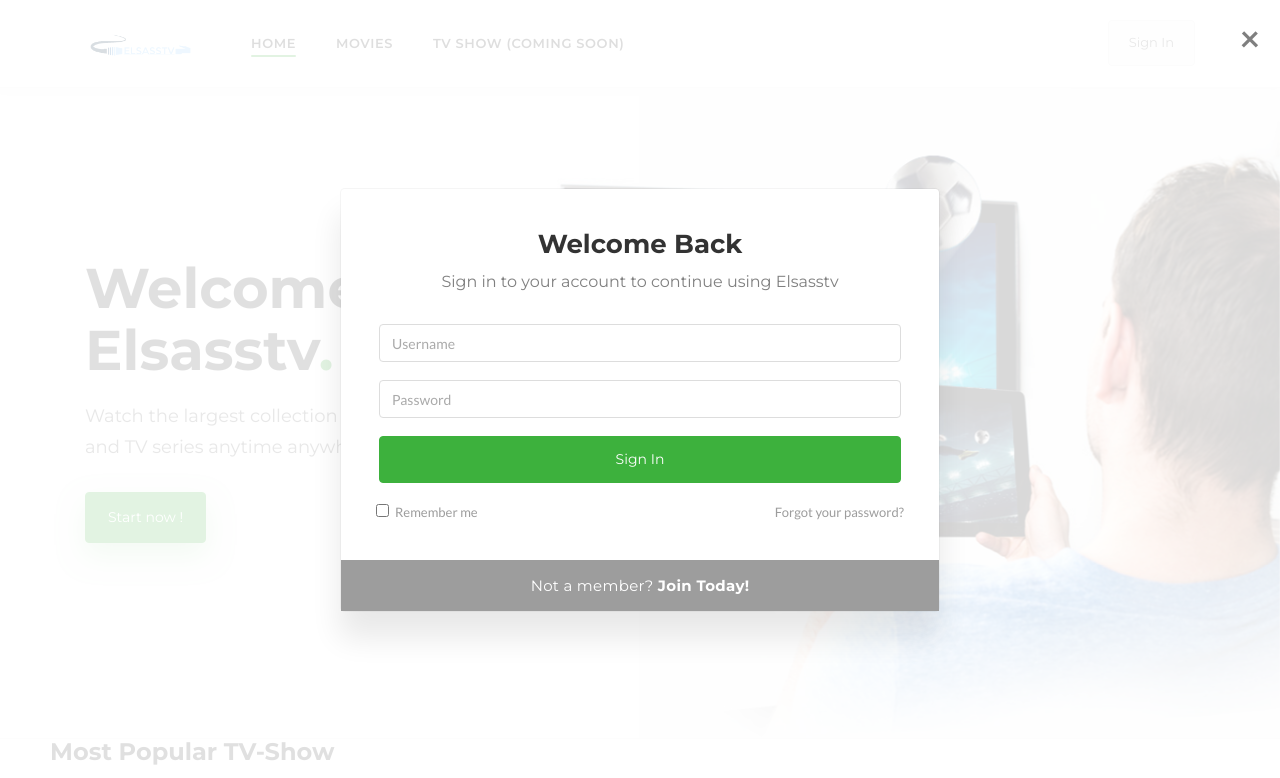
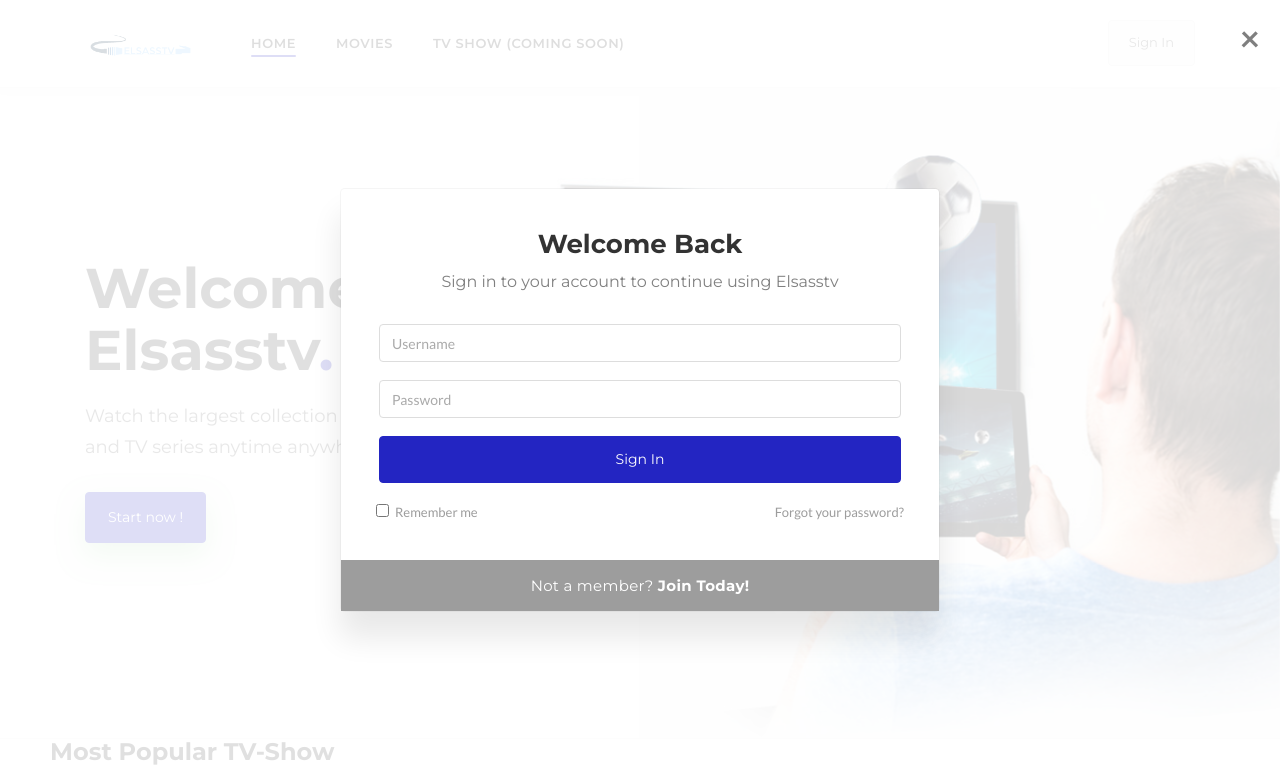
Before and after one commit to jeremyrich/Elsass-TV, a Django app: page / in a window 1280 px wide, after a click on "Sign In". Shown: the top 778 px of the page. Run offline with Django 3.2, Linux system fonts and the light colour scheme; data that the repository does not hold is empty; some libraries are stand-ins or nearby versions.

Commit message:
added some blue

```diff
--- a/Elsasstv/static/css/style.css
+++ b/Elsasstv/static/css/style.css
@@ -71,28 +71,28 @@ button.btn:focus{
     margin-right:8px
 }
 #header-user-notification-list li a:hover,#header-user-profile-menu ul li a:hover,#mobile-navigation-pro li.current-menu-item a,.billing-plan-container h3 .total,.current-plan-account h2,.item-listing-text-skrn h6 a:hover,.item-playlist-text-skrn h5 a:hover,.jumbotron-pro [class*=" icon-"],.jumbotron-pro [class^=icon-],.jumbotron-pro i.fa-check-circle,.payment-method-container h5 sup,.pricing-plans-page-container h2,.progression-studios-slider-more-options ul li a:hover,.progression-studios-slider-more-options ul li:last-child a:hover,.welcome-page-styles h3.welcome-plan-title span,a,h2.registration-final-heading span,ul#profile-watched-stats span,ul#sidebar-reviews-pro li .spoiler-review,ul.checkmark-list-pro li:before,ul.page-numbers li a.next:hover,ul.page-numbers li a.previous:hover,ul.registration-genres-choice li i.fa-check-circle,ul.registration-invite-friends-list li i.fa-check-circle,ul.welcome-features li:before{
-    color:#3db13d
+    color:#2325c2
 }
 .flexslider.progression-studios-dashboard-slider h2 a:hover,a:hover{
     color:#9d9d9d;
     text-decoration:none
 }
 #search-mobile-nav-pro input:focus,.form-group input:focus,.form-group textarea:focus,.jumbotron-pro.jumbotron-selected,.registration-billing-form .jumbotron-pro:hover,select.custom-select:focus,ul#registration-steps-pro li.current-menu-item,ul#registration-steps-pro li:hover,ul.dashboard-genres-pro li.active,ul.registration-genres-choice li.active,ul.registration-genres-choice li:hover,ul.registration-invite-friends-list li.active,ul.registration-invite-friends-list li:hover{
-    border-color:#3db13d
+    border-color:#2325c2
 }
 ul#registration-steps-pro li.current-menu-item .registration-step-circle-icon:before{
-    border-top-color:#3db13d
+    border-top-color:#2325c2
 }
 .form-group-invite-friends ::-webkit-scrollbar-thumb{
-    background:#3db13d
+    background:#2325c2
 }
 .checkbox-pro-container .checkmark-pro:after,a.edit-profile-sidebar,body .asRange .asRange-pointer:before,body .asRange .asRange-selected,span.user-notification-count,ul#friends-activity-profiles li.friends-activity-profiles-more a,ul#registration-steps-pro li.current-menu-item .registration-step-circle-icon,ul.dashboard-sub-menu li.current a:after{
-    background:#3db13d
+    background:#2325c2
 }
 #pro-scroll-top:hover,.btn-green-pro,.btn-header-pro:hover,.btn:hover,.flex-control-paging li a.flex-active,.sf-menu a:before,a.not-a-member-pro:hover,body .short-border-bottom:after,ul.page-numbers li span.page-numbers.current{
     color:#fff;
-    border-color:#3db13d;
-    background:#3db13d
+    border-color:#2325c2  ;
+    background:#2325c2
 }
 .btn-green-pro:hover,ul#friends-activity-profiles li.friends-activity-profiles-more a:hover{
     color:#fff;
@@ -101,15 +101,15 @@ ul#registration-steps-pro li.current-menu-item .registration-step-circle-icon:be
 }
 ::-moz-selection{
     color:#fff;
-    background:#3db13d
+    background:#2325c2
 }
 ::selection{
     color:#fff;
-    background:#3db13d
+    background:#2325c2
 }
 ::selection h2{
     color:#fff;
-    background:#3db13d
+    background:#2325c2
 }
 .btn-shadow-pro{
     box-shadow:0 12px 28px rgba(61,177,61,.38)
@@ -595,7 +595,7 @@ ul#vertical-sidebar-nav.sf-menu li li a,ul#vertical-sidebar-nav.sf-menu li li:la
     border-bottom:1px solid rgba(255,255,255,.08)
 }
 ul#vertical-sidebar-nav.sf-menu a:hover,ul#vertical-sidebar-nav.sf-menu li.current-menu-item a,ul#vertical-sidebar-nav.sf-menu li.sfHover a{
-    color:#3db13d
+    color:#2325c2
 }
 ul#vertical-sidebar-nav.sf-menu ul{
     font-weight:300;
@@ -1833,7 +1833,7 @@ a.movie-detail-header-play-btn i{
     font-family:Montserrat,sans-serif
 }
 .rating-pro>label.selected:before,.rating-pro>label.selected~label:before,.rating-pro>label:hover:before,.rating-pro>label:hover~label:before{
-    color:#3db13d;
+    color:#2325c2  ;
     font-weight:900
 }
 .movie-details-section{
@@ -2706,7 +2706,7 @@ ul.checkmark-list-pro li:before{
 .pricing-table-pro h2{
     font-size:50px;
     margin-bottom:25px;
-    color:#3db13d
+    color:#2325c2
 }
 .pricing-table-pro h2 sup{
     font-size:18px;
--- a/Elsasstv/templates/home.html
+++ b/Elsasstv/templates/home.html
@@ -35,7 +35,7 @@
 
                                       <div class="progression-studios-slider-caption-width">
                                           <div class="progression-studios-slider-caption-align">
-                                              <h2>Welcome to Elsasstv<span style="color:#3db13d;">.</span></h2>
+                                              <h2>Welcome to Elsasstv<span style="color:#2325c2  ;">.</span></h2>
                                               <h6>Watch the largest collection of Movies and TV series anytime anywhere!</h6>
                                               <a class="btn btn-green-pro btn-slider-pro btn-shadow-pro" href="#" role="button">Start now !</a>
                                           </div>
@@ -62,7 +62,7 @@
                     {% for movie in popular_movies%}
                 <div class="col-12 col-md-6 col-lg-4 col-xl-3">
                     <div class="item-listing-container-skrn">
-                        <a href="/movies/{{movie.id}}/detail"><img src="httphrefs://image.tmdb.org/t/p/w600_and_h900_bestv2/{{movie.poster_path}}" alt="Listing"></a>
+                        <a href="/movies/{{movie.id}}/detail"><img src="https://image.tmdb.org/t/p/w600_and_h900_bestv2/{{movie.poster_path}}" alt="Listing"></a>
                         <div class="item-listing-text-skrn">
                             <div class="item-listing-text-skrn-vertical-align"><h6><a href="/movies/{{movie.id}}/detail">{{movie.title}}</a></h6>
                               <div
@@ -72,11 +72,11 @@
                                 data-size="32"
                                 data-thickness="3"
                                 data-fill="{
-                                  &quot;color&quot;: &quot;#42b740&quot;
+                                  &quot;color&quot;: &quot;#2325c2  &quot;
                                 }"
                                 data-empty-fill="#def6de"
                                 data-reverse="true"
-                              ><span style="color:#42b740;">8.6</span></div>
+                              ><span style="color:#2325c2  ;">8.6</span></div>
                             </div>
                         </div>
                     </div>
```
Also changed, not shown: Elsasstv/movies/templates/movies/home.html (+4 -4 lines), Elsasstv/movies/templates/movies/movie-detail.html (+6 -6 lines).
